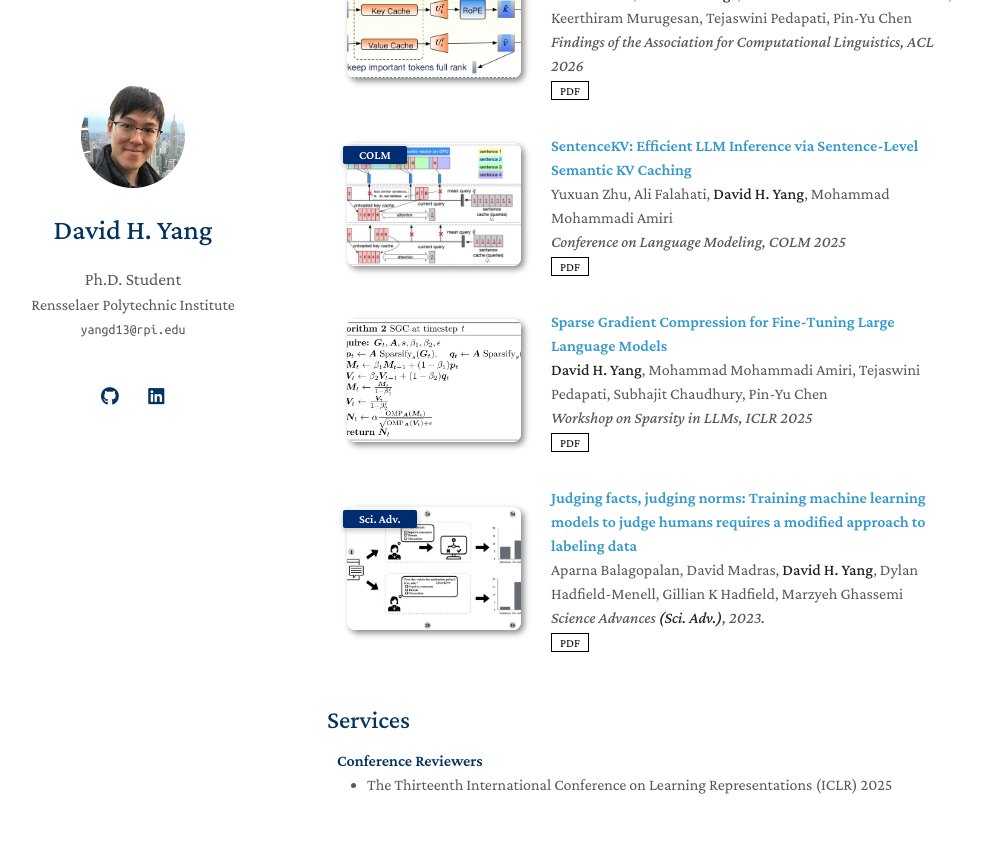
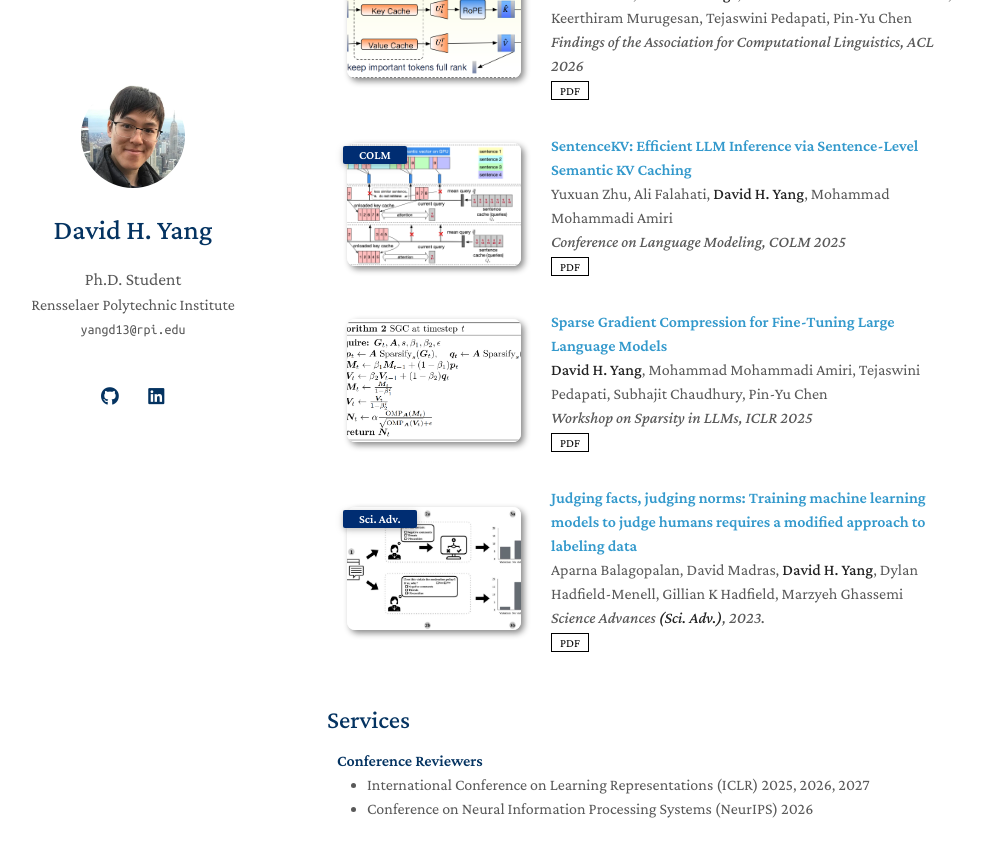
Before and after one commit to Davidhy514/davidhy514.github.io, a Jekyll site: the page built from index.md, in a window 1280 px wide and 900 px high, scrolled down 1070 px. Shown: the top 857 px of the window, without its empty margins (143-1125 px from the left). Built offline with Jekyll 4.4.1, drawn with Linux system fonts in a browser that asks for light colours; a style sheet for code colours, icons or effects is not loaded.

Commit message:
Update ICLR and NeurIPS reviewer service

```diff
--- a/_data/services.yml
+++ b/_data/services.yml
@@ -2,5 +2,8 @@ main:
 
   Conference Reviewers:
 
-      - title: The Thirteenth International Conference on Learning Representations (ICLR) 2025
+      - title: International Conference on Learning Representations (ICLR) 2025, 2026, 2027
         link: https://iclr.cc/
+
+      - title: Conference on Neural Information Processing Systems (NeurIPS) 2026
+        link: https://neurips.cc/
```
